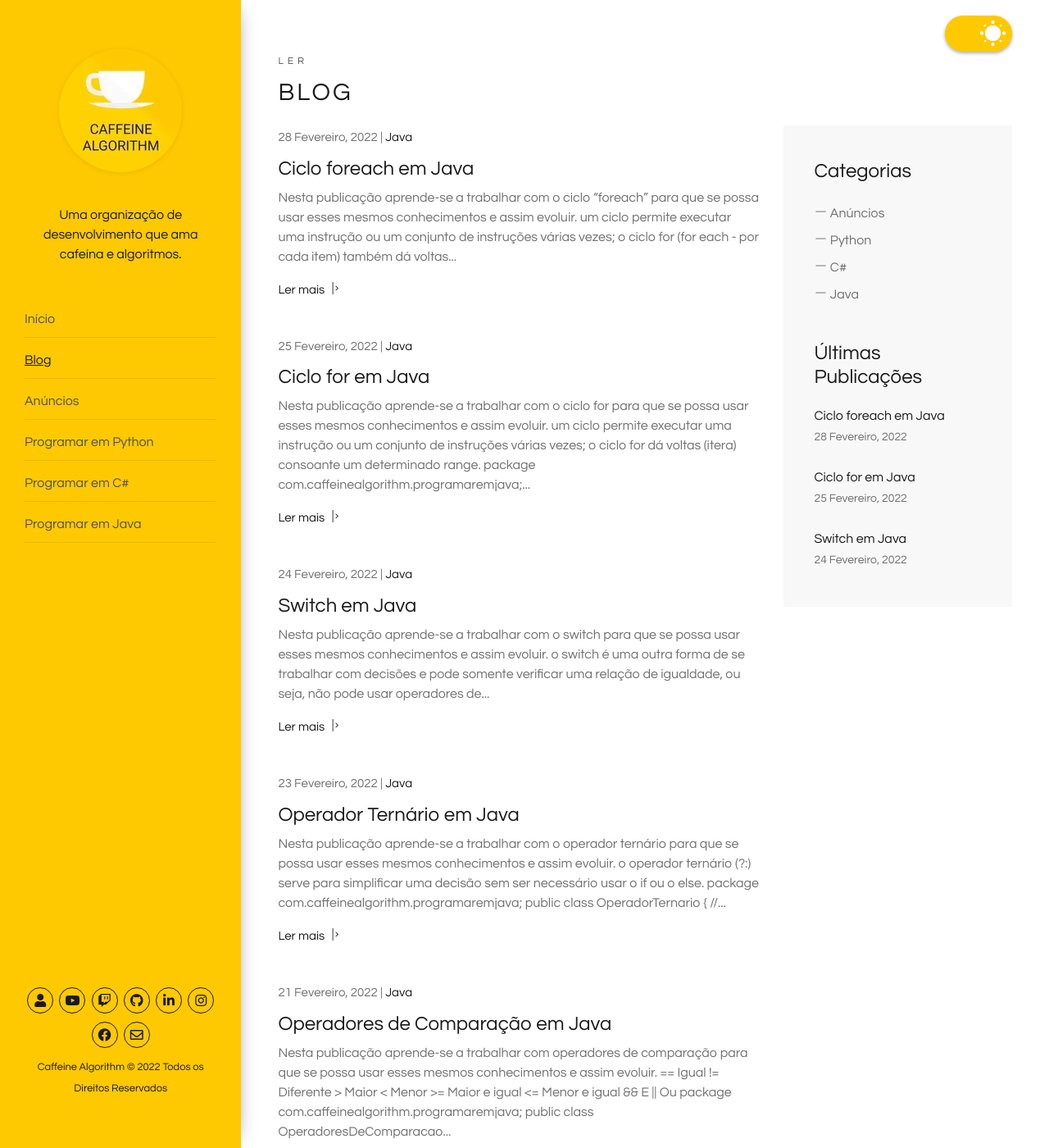
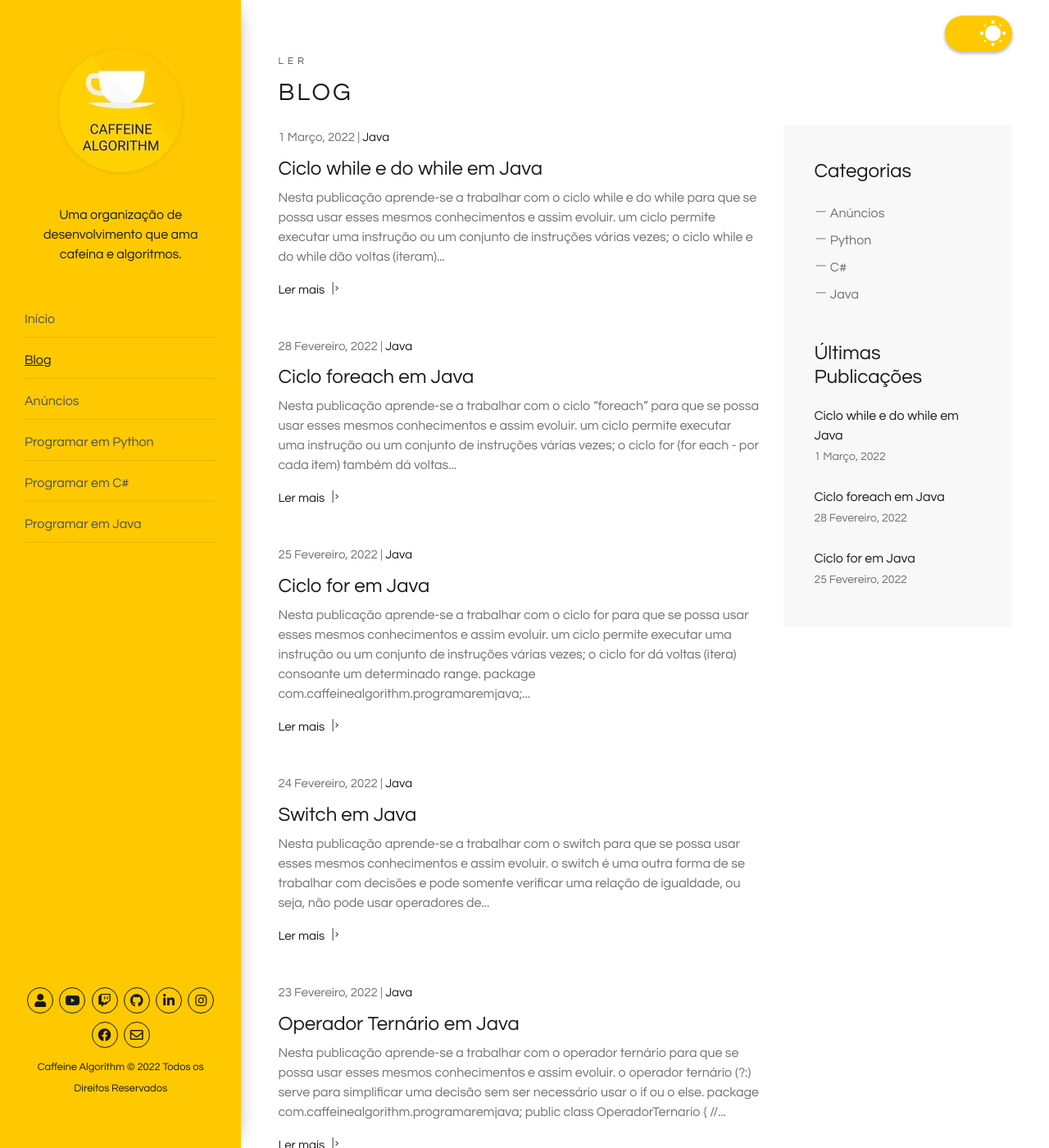
Before and after one commit to caffeinealgorithm/caffeinealgorithm.github.io, a Jekyll site: the page built from blog/index.html, in a window 1280 px wide and 1400 px high. Shown: the whole window at 82% size. Built offline with Jekyll 4.4.1, drawn with Linux system fonts in a browser that asks for light colours; the list of posts is cut into pages by our own code; some of the changed text lies outside the part shown.

Commit message:
Add 18º episode of the Java programming series

````diff
--- /dev/null
+++ b/_posts/2022-03-01-ciclo-while-e-do-while-em-java.md
@@ -0,0 +1,68 @@
+---
+layout: post
+excerpt: Blog
+title: 'Ciclo while e do while em Java'
+description: 'Descobre como se trabalha com o ciclo while e do while na linguagem de programação Java. Obtém respostas às tuas dúvidas com a teoria e os exemplos apresentados.'
+keywords: 'java, ciclo while, ciclo do while, ciclo, while, do while, ciclos, publicação'
+date: 2022-03-01
+categories: [Java]
+---
+
+Nesta publicação aprende-se a trabalhar com o ciclo while e do while para que se possa usar esses mesmos conhecimentos e assim evoluir.
+
+- um ciclo permite executar uma instrução ou um conjunto de instruções várias vezes;
+- o ciclo while e do while dão voltas (iteram) consoante uma determinada condição (tendo ela que ser verdadeira);
+- a diferença entre estes dois ciclos é que o ciclo do while executa todo o seu conteúdo pelo menos uma única vez seja a condição verdadeira ou falsa.
+
+```java
+package com.caffeinealgorithm.programaremjava;
+
+public class CicloWhileEDoWhile {
+  public void Run() {
+    int contador = 1;
+
+    while (contador <= 10) {
+      System.out.printf("[while] Contador: %d\n", contador);
+      contador++;
+    }
+
+    contador = 1;
+
+    do {
+      System.out.printf("[do while] Contador: %d\n", contador);
+      contador++;
+    } while (contador <= 10);
+  }
+}
+
+/*
+  [while] Contador: 1
+  [while] Contador: 2
+  [while] Contador: 3
+  [while] Contador: 4
+  [while] Contador: 5
+  [while] Contador: 6
+  [while] Contador: 7
+  [while] Contador: 8
+  [while] Contador: 9
+  [while] Contador: 10
+  [do while] Contador: 1
+  [do while] Contador: 2
+  [do while] Contador: 3
+  [do while] Contador: 4
+  [do while] Contador: 5
+  [do while] Contador: 6
+  [do while] Contador: 7
+  [do while] Contador: 8
+  [do while] Contador: 9
+  [do while] Contador: 10
+*/
+```
+
+<div class="video-container">
+  <iframe src="https://www.youtube.com/embed/KxWKMHwKJVc" frameborder="0" allowfullscreen></iframe>
+</div>
+
+Não te esqueças de [assistir ao vídeo](https://youtu.be/KxWKMHwKJVc){:target="\_blank"} e podes sempre ler esta publicação [em inglês](https://nelsonsilvadev.com/blog/20220301/while-and-do-while-loop-in-java/){:target="\_blank"}.
+
+### _Happy coding!_
--- a/index.html
+++ b/index.html
@@ -76,7 +76,7 @@ keywords: organização, desenvolvimento, cafeína, algoritmos, publicações, v
       </div>
 
       <div class="row">
-        {% for video in site.java %} {% if video.id == "/java/17" %}
+        {% for video in site.java %} {% if video.id == "/java/18" %}
         <div class="col-xs-12 col-sm-3 col-sm-6 col-lg-6 col-xl-3">
           <a
             href="https://www.youtube.com/embed/{{ video.custom_id }}"
````
Also changed, not shown: _java/18.md (added, +5 -0 lines), assets/img/playlists/java/18.png (added), assets/img/playlists/java/18.webp (added).
